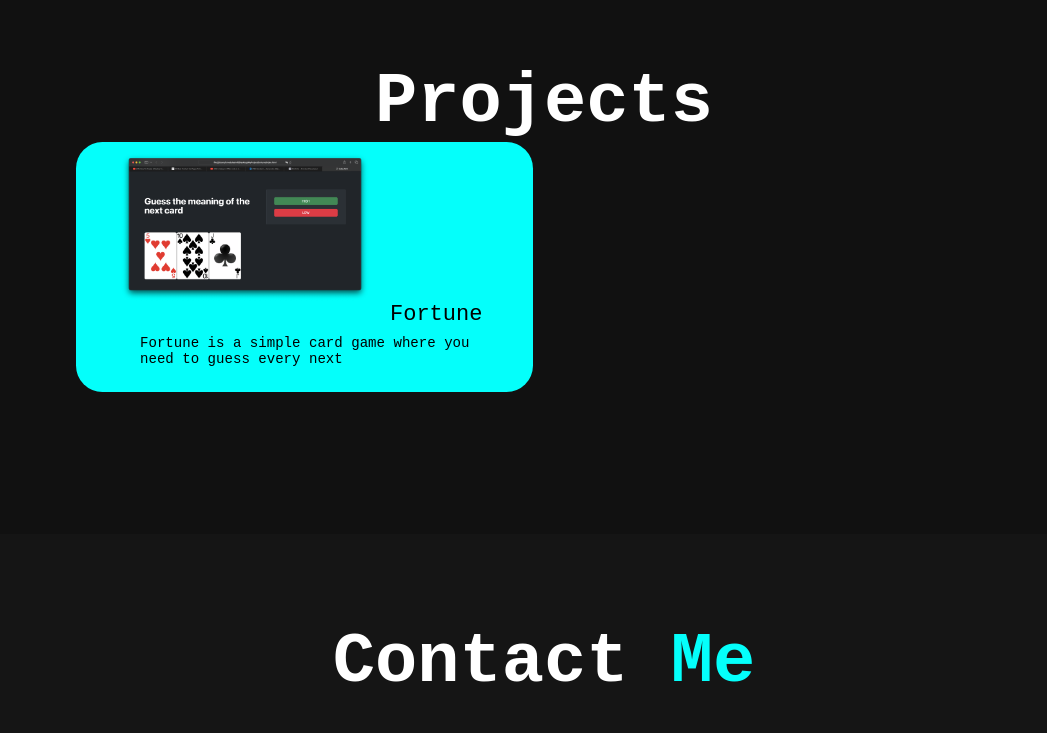
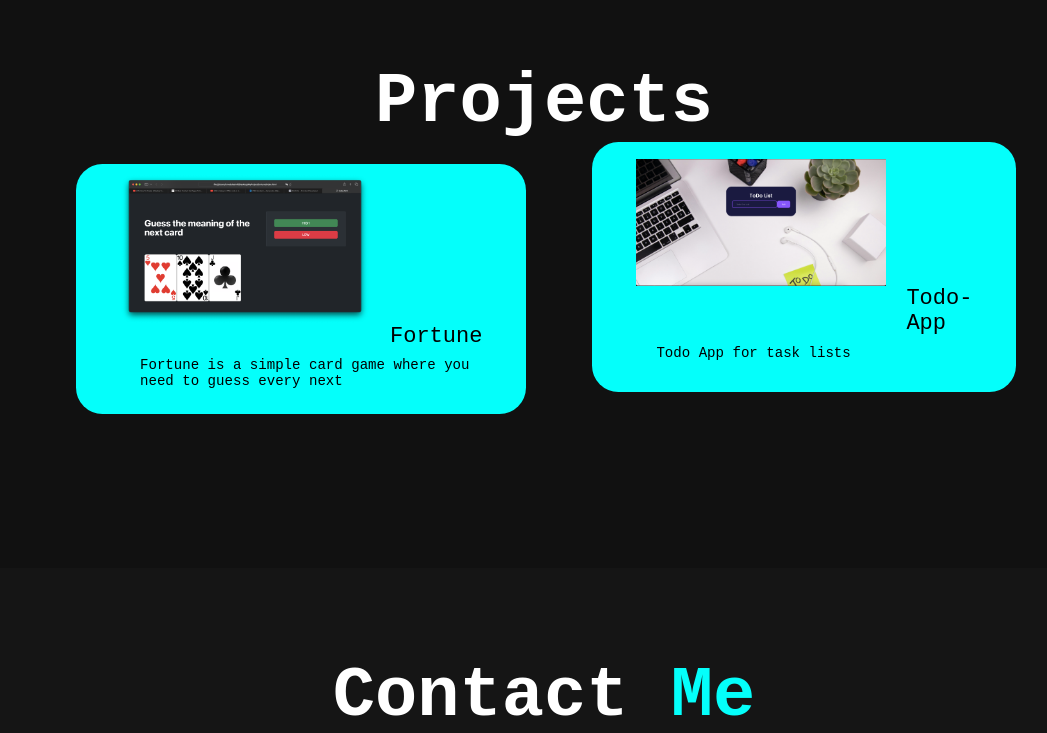
Before and after one commit to imedula/portfolio, a plain HTML site: page index.html in a window 1280 px wide. Shown: the part 2300-3033 px from the top of the page, without its empty margins (96-1143 px from the left). Drawn offline with nearby package versions, Linux system fonts and the light colour scheme.

Commit message:
add new project

```diff
--- a/index.html
+++ b/index.html
@@ -98,6 +98,20 @@
                 </div>
             </div>
 
+            <div class="projects-container">
+                <div class="project-box">
+                    <div class="project-info">
+                        <div class="image-container">
+                          <img src="./images/Screenshot todolist.png" onclick="zoomImage(this)">
+                        </div>
+
+                        <div class="text-container">
+                            <h4>Todo-App</h4>
+                        <p>Todo App for task lists</p></div>
+                    </div>
+                </div>
+            </div>
+
     </section>
 
     <section class="contact" id="contact">
```
Also changed, not shown: images/Screenshot todolist.png (added).
